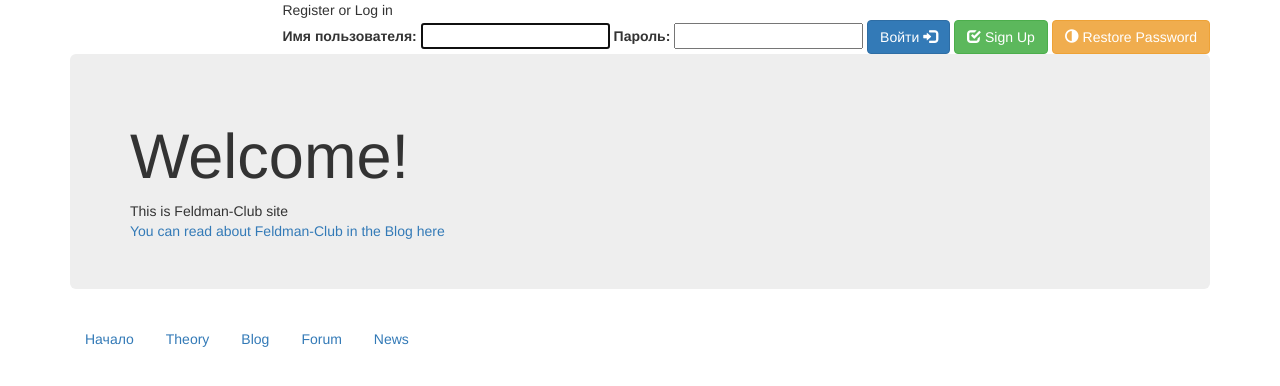
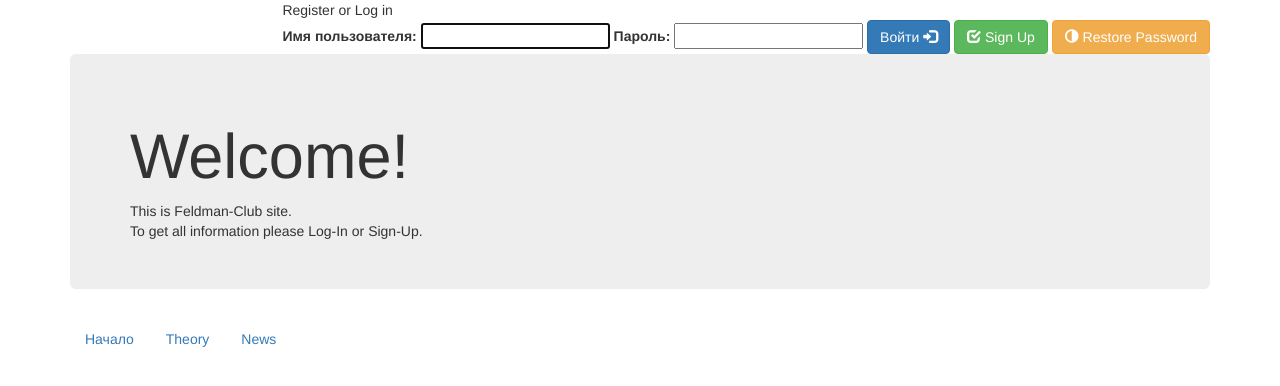
Before and after one commit to jfeldman777/feldman-club, a Django app: page / in a window 1280 px wide. Shown: the top 386 px of the page. Run offline with Django 3.2, Linux system fonts and the light colour scheme; data comes from the database, SQL or seed files in the repository; both versions use the stored data as it was after the commit; some libraries are stand-ins or nearby versions.

Commit message:
blog forum out

```diff
--- a/templates/base1.html
+++ b/templates/base1.html
@@ -53,23 +53,25 @@
           </a>
         </li>
 
-        <li class="nav-item">
+        <!--li class="nav-item">
           <a class="nav-link" href="/weblog/" target="weblog">
             {% trans 'Blog' %}
           </a>
-        </li>
+        </li-->
 
-        <li class="nav-item">
-          <a class="nav-link" href="/forum/" target="forum">
-            {% trans 'Forum' %}
-          </a>
-        </li>
+
         <li class="nav-item">
           <a class="nav-link" href="/news/" >
             {% trans 'News' %}
           </a>
 
   {% if not user.is_anonymous %}
+  <li class="nav-item">
+    <a class="nav-link" href="/forum/" target="forum">
+      {% trans 'Forum' %}
+    </a>
+  </li>
+
         <li class="nav-item">
           <a class="nav-link" href="/map/">
             {% trans 'Map of your progress' %}
--- a/templates/index.html
+++ b/templates/index.html
@@ -7,9 +7,9 @@
 
 
 {% if user.is_anonymous %}
-    {% trans 'This is Feldman-Club site' %}<br>
-    <a href="weblog/" target="weblog">
-    {% trans 'You can read about Feldman-Club in the Blog here' %}</a>
+    {% trans 'This is Feldman-Club site' %}.<br>
+
+    {% trans 'To get all information please Log-In or Sign-Up.' %}
 {% else %}
 <hr>
   <h2>{% trans 'News' %}</h2>
```
Also changed, not shown: db.sqlite3, locale/ru/LC_MESSAGES/django.po, 1 other file.
